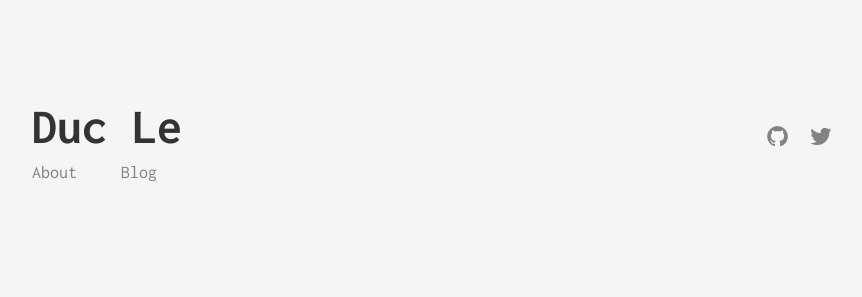
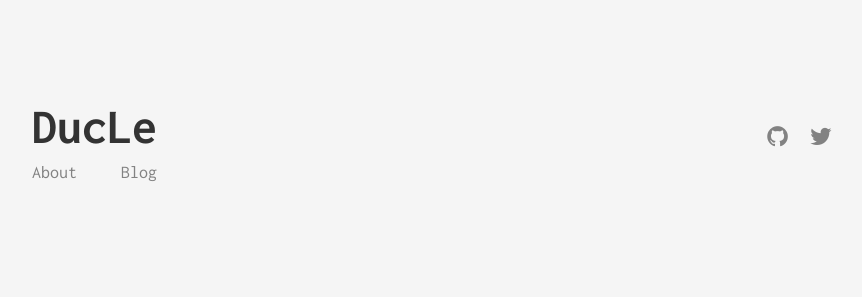
Before and after one commit to duc-le/duc-le.github.io, a Jekyll site: the page built from about.md, in a window 1280 px wide. Shown: the top 297 px of the page, without its empty margins (208-1070 px from the left). Built offline with Jekyll 4.4.1, drawn with Linux system fonts in a browser that asks for light colours.

Commit message:
Change config

```diff
--- a/_config.yml
+++ b/_config.yml
@@ -1,5 +1,5 @@
 # Site settings
-title: Duc Le
+title: DucLe
 description: >
   Duc Le's personal blog about CTF, reverse engineering, security and other random stuff.
 
@@ -16,7 +16,7 @@
 # google_analytics: 'UA-XXXXXXXX-X'
 
 # Syntax highlighting
-highlightstyle: 'paraiso.light'
+highlightstyle: 'github-gist'
 styles: [agate, androidstudio, arta, asceti, atelier-cave.dark, atelier-cave.light, atelier-dune.dark, atelier-dune.light, atelier-estuary.dark, atelier-estuary.light, atelier-forest.dark, atelier-forest.light, atelier-heath.dark, atelier-heath.light, atelier-lakeside.dark, atelier-lakeside.light, atelier-plateau.dark, atelier-plateau.light, atelier-savanna.dark, atelier-savanna.light, atelier-seaside.dark, atelier-seaside.light, atelier-sulphurpool.dark, atelier-sulphurpool.light, brown_paper, codepen-embed, color-brewer, dark, darkula, default, docco, far, foundation, github, github-gist, googlecode, grayscale, hopscotch, hybrid, idea, ir_black, kimbie.dark, kimbie.light, magula, mono-blue, monokai, monokai_sublime, obsidian, paraiso.dark, paraiso.light, pojoaque, railscast, rainbow, school_book, solarized_dark, solarized_light, styles_list.txt, sunburst, tomorrow, tomorrow-night-blue, tomorrow-night-bright, tomorrow-night, tomorrow-night-eightie, v, xcode, zenburn]
 
 # Handling Reading
```
